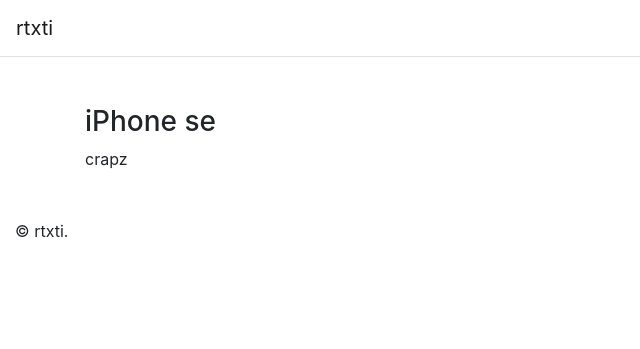
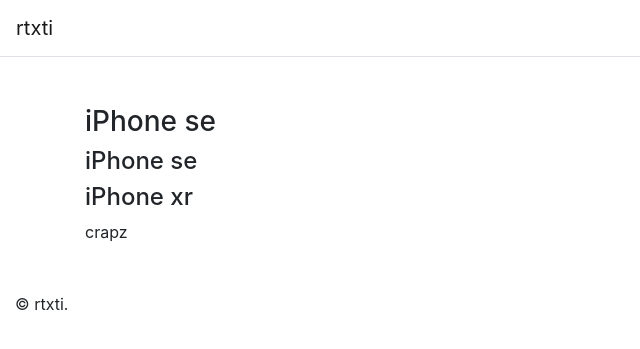
Before and after one commit to rtxti/www, a Jekyll site: the page built from _smartphones/apple/iphone-se.md, in a window 1280 px wide. Shown: the top 349 px of the page, without its empty margins (0-640 px from the left). Built offline with Jekyll 4.4.1, drawn with Linux system fonts in a browser that asks for light colours.

Commit message:
Update iphone-se.md

```diff
--- a/_smartphones/apple/iphone-se.md
+++ b/_smartphones/apple/iphone-se.md
@@ -6,8 +6,8 @@ path: 1
 
 <div class="container">
   <h3>{{ page.title }}</h3>
-  {% for phones in site.data.smartphones %}
-  {% assign phone = phones %}
+  {% for phone-list in site.data.smartphones %}
+  {% assign phone = phone-list[1] %}
   <h4>{{ phone.name }}</h4>
   {% endfor %}
   crapz
```
